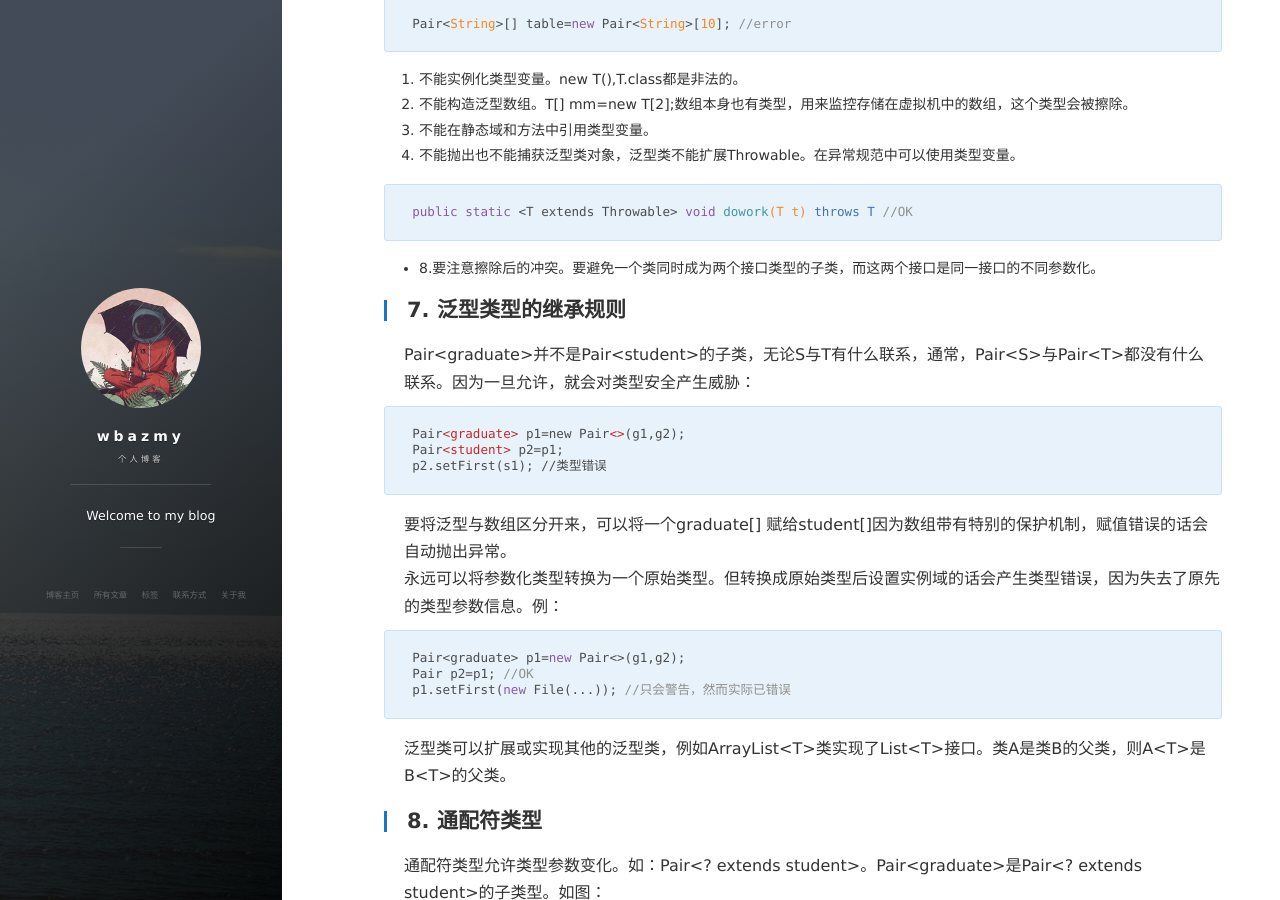
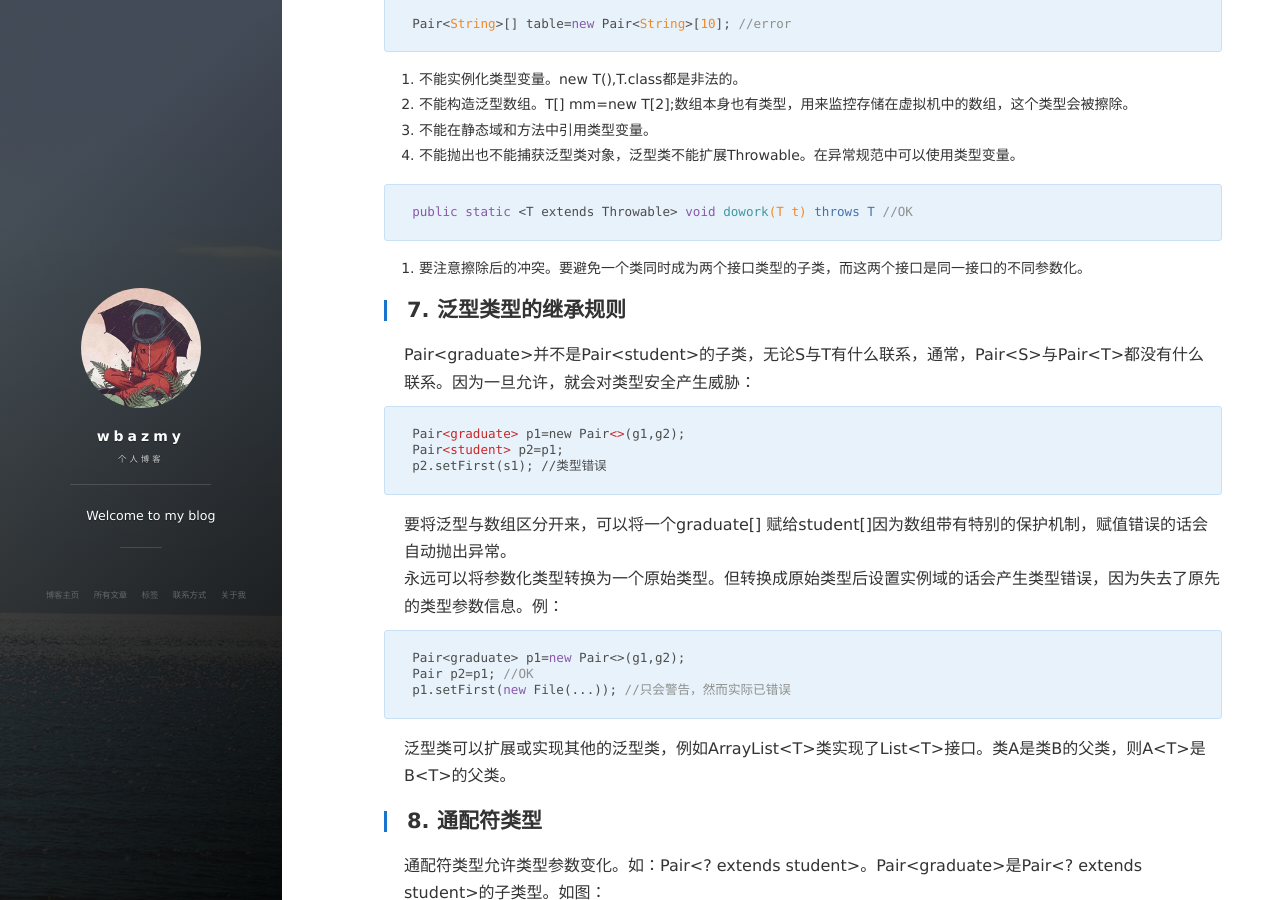
Before and after one commit to wbazmy/wbazmy.github.io, a Jekyll site: the page built from _posts/2021-10-14-泛型程序设计.md, in a window 1280 px wide and 900 px high, scrolled down 3293 px. Built offline with Jekyll 4.4.1, drawn with Linux system fonts in a browser that asks for light colours; nearby versions of some CDN libraries; comment, search, counter and statistics services are not loaded; some of the changed text lies outside the part shown.

Commit message:
Update 2021-10-14-泛型程序设计.md

````diff
--- a/_posts/2021-10-14-泛型程序设计.md
+++ b/_posts/2021-10-14-泛型程序设计.md
@@ -137,7 +137,7 @@ Pair<String>[] table=new Pair<String>[10]; //error
 public static <T extends Throwable> void dowork(T t) throws T //OK
 ```
 
-- 8.要注意擦除后的冲突。要避免一个类同时成为两个接口类型的子类，而这两个接口是同一接口的不同参数化。
+8. 要注意擦除后的冲突。要避免一个类同时成为两个接口类型的子类，而这两个接口是同一接口的不同参数化。
 
 ## 7. 泛型类型的继承规则
 Pair&lt;graduate&gt;并不是Pair&lt;student&gt;的子类，无论S与T有什么联系，通常，Pair&lt;S&gt;与Pair&lt;T&gt;都没有什么联系。因为一旦允许，就会对类型安全产生威胁：
````
Also changed, not shown: other parts of _posts/2021-10-14-泛型程序设计.md (+1 -1 lines).
